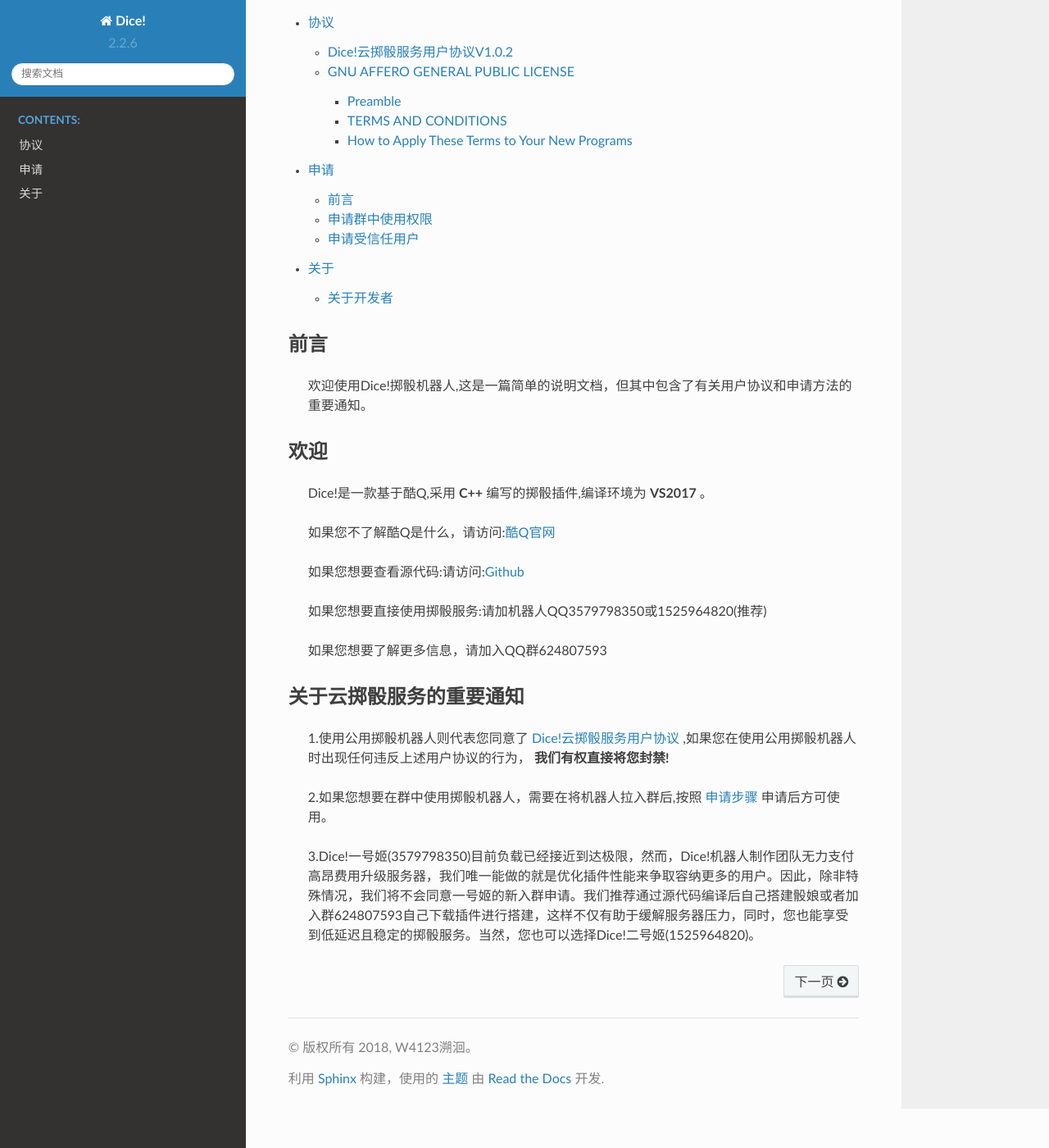
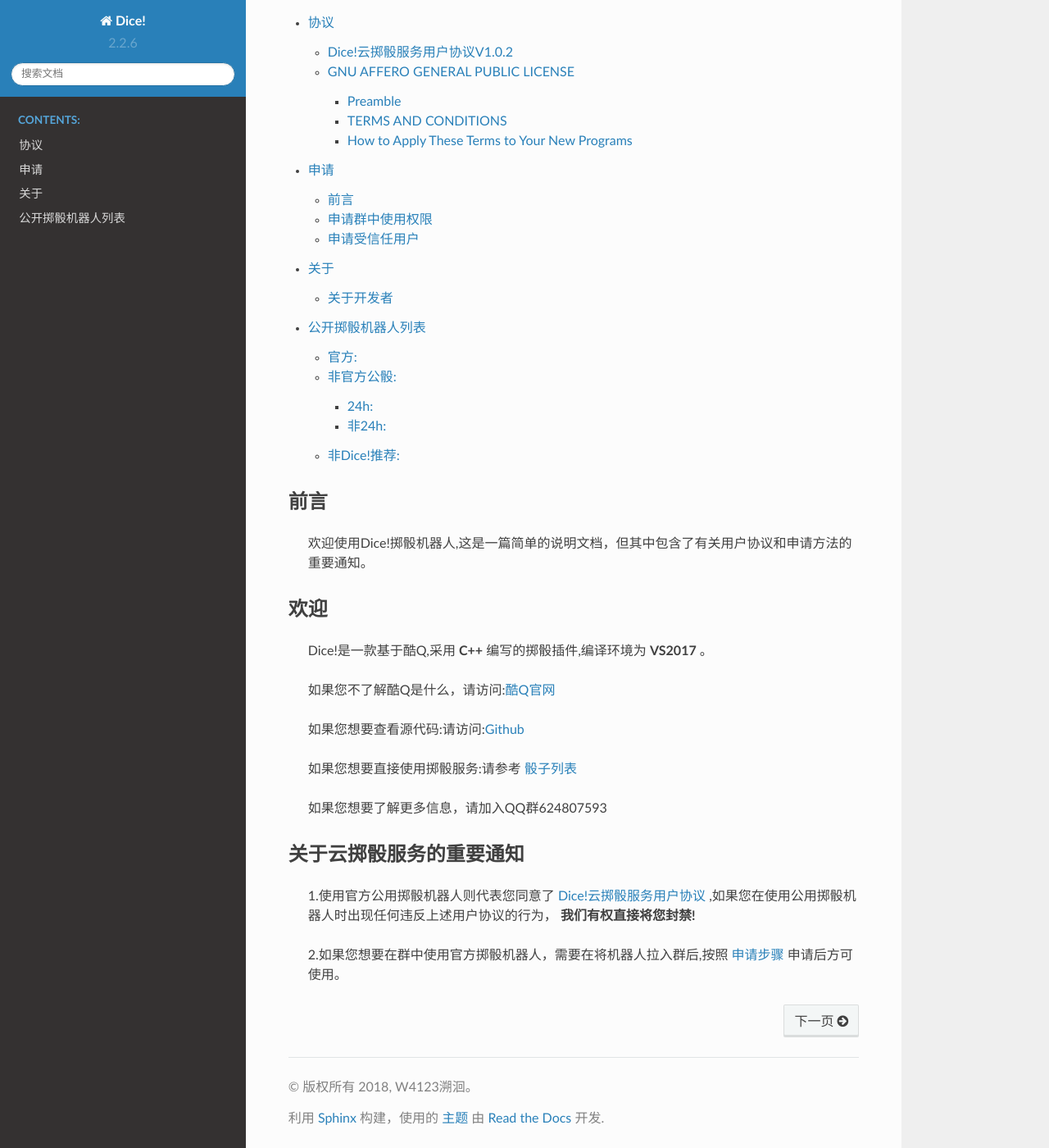
Before and after one commit to Dice-Developer-Team/Dice, a Sphinx documentation site: the page built from docs/index.rst, in a window 1280 px wide and 1400 px high, scrolled down 197 px. Shown: the whole window at 82% size. Built offline with Sphinx 7.4.7 and the Read the Docs theme 2.0.0, drawn with Linux system fonts in a browser that asks for light colours; some of the changed lines change nothing that is shown.

Commit message:
添加骰子列表

```diff
--- /dev/null
+++ b/docs/DiceList.rst
@@ -0,0 +1,92 @@
+.. Dice! documentation master file, created by
+   sphinx-quickstart on Wed Jan 24 23:19:42 2018.
+   You can adapt this file completely to your liking, but it should at least
+   contain the root `toctree` directive.
+
+.. toctree::
+   :maxdepth: 0
+   :caption: Contents:
+
+公开掷骰机器人列表
+------------------------------------
+
+**注:此列表可能并非最新，如需更新或添加/删除机器人请联系溯洄(1840686745)**
+
+官方:
+==========
+
+**Master:溯洄(1840686745) 24h 群需申请**
+
++--------------------------+---------+----------------------------+
+|机器人名称及QQ号          |版本     |备注                        |
++--------------------------+---------+----------------------------+
+|Kokona:3579798350         |2.2.6    |                            |
++--------------------------+---------+----------------------------+
+|Kokona二号姬:1525964820   |2.2.6    |                            |
++--------------------------+---------+----------------------------+
+|Kokona三号姬:3437311401   |2.2.6    |新上线，暂时不需申请        |
++--------------------------+---------+----------------------------+
+
+非官方公骰:
+=======================
+
+**注:本列表仅供参考，Dice!机器人制作团队不保证非官方机器人的稳定性，可靠性以及安全性，Dice!机器人制作团队不对以下机器人造成的任何后果负任何责任**
+
+24h:
+++++++++
+
++--------------------------+------------------------------+------------------+----------------------------+
+|机器人名称及QQ号          |Master                        |版本              |备注                        |
++--------------------------+------------------------------+------------------+----------------------------+
+|胡德:255928214            |Esiimevolw(970474963)         |2.2.6             |                            |
++--------------------------+------------------------------+------------------+----------------------------+
+|瑞吉尔:2469129433         |??                            |2.2.6             |                            |
++--------------------------+------------------------------+------------------+----------------------------+
+|zhizi:2250823737          |栀子(525040433)               |2.2.6             |                            |
++--------------------------+------------------------------+------------------+----------------------------+
+|旧日骰:1061194835         |AC部的旧日(2558272027)        |2.2.6 Modified    |随缘维护                    |
++--------------------------+------------------------------+------------------+----------------------------+
+|浮生若梦:1460487865       |冷溪客(2458024425)            |2.2.5             |                            |
++--------------------------+------------------------------+------------------+----------------------------+
+|奈亚:1770176306           |C(1125886166)                 |2.2.5             |                            |
++--------------------------+------------------------------+------------------+----------------------------+
+|克子:3411787257           |C(1125886166)                 |2.2.5             |                            |
++--------------------------+------------------------------+------------------+----------------------------+
+|泡泡:3446876890           |C(1125886166)                 |2.2.5             |                            |
++--------------------------+------------------------------+------------------+----------------------------+
+|menhera酱:1009073767      |\(563629855\)                 |2.2.5             |                            |
++--------------------------+------------------------------+------------------+----------------------------+
+|八重樱:2861039177         |喵n葵(1839263193)             |2.2.5             |                            |
++--------------------------+------------------------------+------------------+----------------------------+
+|汪酱:3223293940           |緋色月下(448489320)           |2.2.5c Modified   |                            |
++--------------------------+------------------------------+------------------+----------------------------+
+|恋:3476611912             |枫糖(275347509)               |2.2.4             |                            |
++--------------------------+------------------------------+------------------+----------------------------+
+|恋:3361832928             |奏(1605616937)                |2.2.4             |                            |
++--------------------------+------------------------------+------------------+----------------------------+
+|阿克酱:2730785181         |花信風(2914075933)            |2.2.4             |                            |
++--------------------------+------------------------------+------------------+----------------------------+
+|枣铃:761361060            |淡的网络人格(1131643729)      |2.2.4             |                            |
++--------------------------+------------------------------+------------------+----------------------------+
+|库特:1851174224           |淡的网络人格(1131643729)      |2.2.4             |                            |
++--------------------------+------------------------------+------------------+----------------------------+
+|幽幽子:2649819010         |??                            |2.2.4             |                            |
++--------------------------+------------------------------+------------------+----------------------------+
+
+非24h:
+++++++++++
+
++--------------------------+------------------------------+------------------+----------------------------+
+|机器人名称及QQ号          |Master                        |版本              |备注                        |
++--------------------------+------------------------------+------------------+----------------------------+
+|遠くの星:2487602759       |兔兔(707108840)               |2.2.6             |                            |
++--------------------------+------------------------------+------------------+----------------------------+
+
+非Dice!推荐:
+================
+
++--------------------------+------------------------------+------------------+----------------------------+
+|机器人名称及QQ号          |Master&作者                   |版本              |备注                        |
++--------------------------+------------------------------+------------------+----------------------------+
+|梦梦奈:3314815377         |Flandre Cirno(353252500)      |Momona1.2.5       |                            |
++--------------------------+------------------------------+------------------+----------------------------+
--- a/docs/index.rst
+++ b/docs/index.rst
@@ -13,6 +13,7 @@
    License
    Apply
    About
+   DiceList
 
 前言
 -----------
@@ -29,7 +30,7 @@
 
    如果您想要查看源代码:请访问:`Github <http://github.com/w4123/Dice/>`_
 
-   如果您想要直接使用掷骰服务:请加机器人QQ3579798350或1525964820(推荐)
+   如果您想要直接使用掷骰服务:请参考 `骰子列表 <./DiceList.html>`_
 
    如果您想要了解更多信息，请加入QQ群624807593
 
@@ -37,8 +38,6 @@
 关于云掷骰服务的重要通知
 ------------------------------
 
-    1.使用公用掷骰机器人则代表您同意了 `Dice!云掷骰服务用户协议 <./License.html>`_ ,如果您在使用公用掷骰机器人时出现任何违反上述用户协议的行为， **我们有权直接将您封禁!**
+    1.使用官方公用掷骰机器人则代表您同意了 `Dice!云掷骰服务用户协议 <./License.html>`_ ,如果您在使用公用掷骰机器人时出现任何违反上述用户协议的行为， **我们有权直接将您封禁!**
 
-    2.如果您想要在群中使用掷骰机器人，需要在将机器人拉入群后,按照 `申请步骤 <./Apply.html>`_ 申请后方可使用。
-
-    3.Dice!一号姬(3579798350)目前负载已经接近到达极限，然而，Dice!机器人制作团队无力支付高昂费用升级服务器，我们唯一能做的就是优化插件性能来争取容纳更多的用户。因此，除非特殊情况，我们将不会同意一号姬的新入群申请。我们推荐通过源代码编译后自己搭建骰娘或者加入群624807593自己下载插件进行搭建，这样不仅有助于缓解服务器压力，同时，您也能享受到低延迟且稳定的掷骰服务。当然，您也可以选择Dice!二号姬(1525964820)。
+    2.如果您想要在群中使用官方掷骰机器人，需要在将机器人拉入群后,按照 `申请步骤 <./Apply.html>`_ 申请后方可使用。
```
